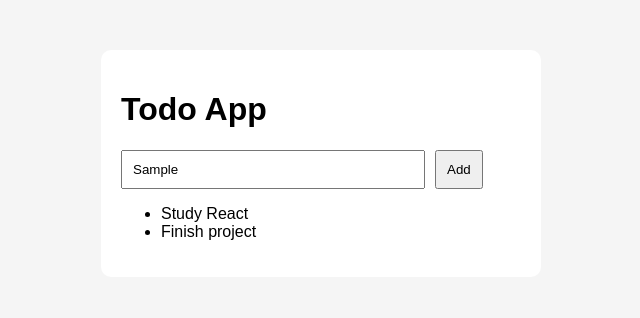
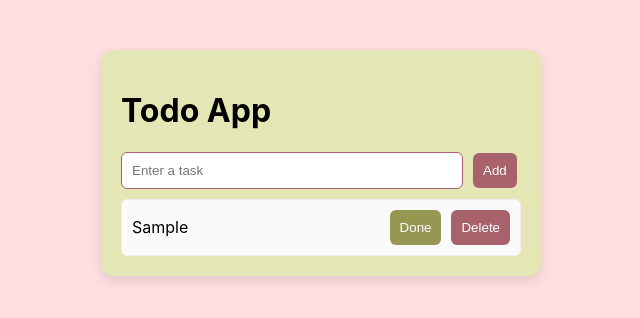
Before and after one commit to ShaymaAbdullah/todo-app, a React (Vite) app in the folder client/: page / in a window 1280 px wide. Both pictures are taken after typing "Sample" into the empty fields and a click on the button "Add". Shown: the top 318 px of the page, without its empty margins (319-959 px from the left). Built offline with nearby package versions, Linux system fonts and the light colour scheme.

Commit message:
Add task management features and improve UI layout

```diff
--- a/client/src/App.jsx
+++ b/client/src/App.jsx
@@ -1,17 +1,72 @@
+import { useState } from "react";
+
 function App() {
+  const [task, setTask] = useState("");
+  const [tasks, setTasks] = useState([]);
+
+  function addTask() {
+    if (task.trim() === "") return;
+
+    const newTask = {
+      text: task,
+      completed: false,
+    };
+
+    setTasks([...tasks, newTask]);
+    setTask("");
+  }
+
+  function deleteTask(indexToDelete) {
+    const updatedTasks = tasks.filter((_, index) => index !== indexToDelete);
+    setTasks(updatedTasks);
+  }
+  function toggleComplete(indexToToggle) {
+    const updatedTasks = tasks.map((task, index) => {
+      if (index === indexToToggle) {
+        return { ...task, completed: !task.completed };
+      }
+      return task;
+    });
+
+    setTasks(updatedTasks);
+  }
   return (
     <div className="container">
       <h1>Todo App</h1>
 
       <div>
-        <input type="text" placeholder="Enter a task" />
-        <button>Add</button>
+        <input
+          type="text"
+          placeholder="Enter a task"
+          value={task}
+          onChange={(e) => setTask(e.target.value)}
+        />
+
+        <button onClick={addTask}>Add</button>
+        {tasks.length === 0 && <p>No tasks yet 🚀</p>}
+        <ul>
+          {tasks.map((item, index) => (
+            <li key={index}>
+              <span
+                style={{
+                  textDecoration: item.completed ? "line-through" : "none",
+                }}
+              >
+                {item.text}
+              </span>
+
+              <button onClick={() => toggleComplete(index)}>
+                Done
+              </button>
+
+              <button onClick={() => deleteTask(index)}>
+                Delete
+              </button>
+            </li>
+          ))}
+        </ul>
+
       </div>
-
-      <ul>
-        <li>Study React</li>
-        <li>Finish project</li>
-      </ul>
     </div>
   );
 }
--- a/client/src/index.css
+++ b/client/src/index.css
@@ -1,6 +1,6 @@
 body {
-  font-family: Arial, sans-serif;
-  background-color: #f5f5f5;
+  font-family: Inter;
+  background-color: #fedee0;
   margin: 0;
   padding: 0;
 }
@@ -8,17 +8,64 @@ body {
 .container {
   width: 400px;
   margin: 50px auto;
-  background: white;
+  background: #E5E6B5;
   padding: 20px;
-  border-radius: 10px;
+  border-radius: 12px;
+  box-shadow: 0 4px 12px rgba(0, 0, 0, 0.1);
 }
 
 input {
   padding: 10px;
-  width: 70%;
+  width: 80%;
+  border: 1px solid #A7626B;
+  border-radius: 6px;
+  outline: none;
 }
 
 button {
   padding: 10px;
   margin-left: 10px;
+  border: none;
+  background: #A7626B;
+  color: white;
+  border-radius: 6px;
+  cursor: pointer;
 }
+
+button:hover {
+  background: #333;
+}
+
+li {
+  display: flex;
+  justify-content: space-between;
+  align-items: center;
+  padding: 10px;
+  margin-top: 10px;
+  border: 1px solid #eee;
+  border-radius: 6px;
+  background: #fafafa;
+}
+
+li span {
+  flex: 1;
+}
+
+p {
+  text-align: center;
+  color: #888;
+}
+
+ul {
+  list-style: none;
+  padding: 0;
+  margin: 0;
+}
+
+li button:first-of-type {
+  background: #969752;
+}
+
+li button:last-of-type {
+  background: #A7626B
+}
```
